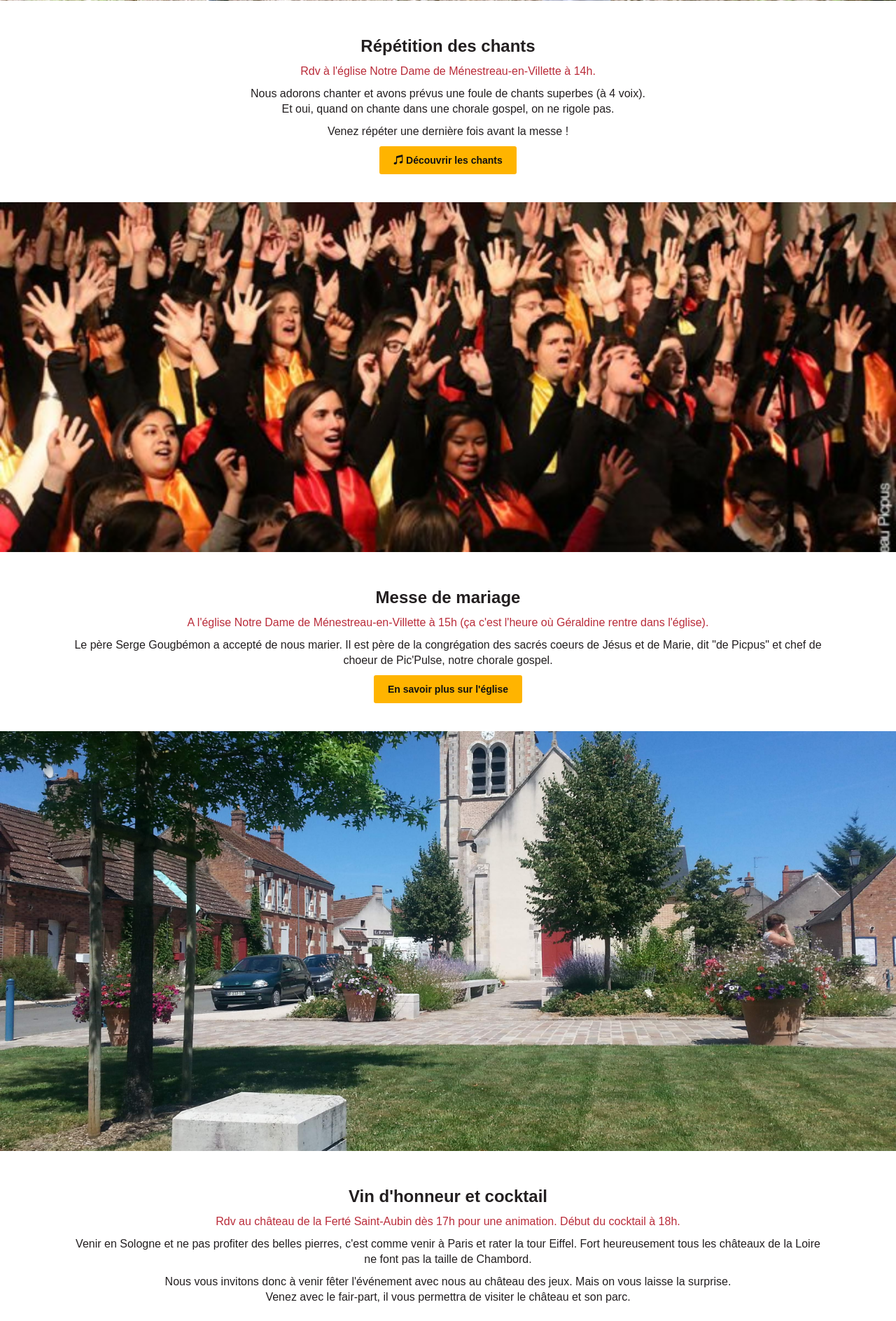
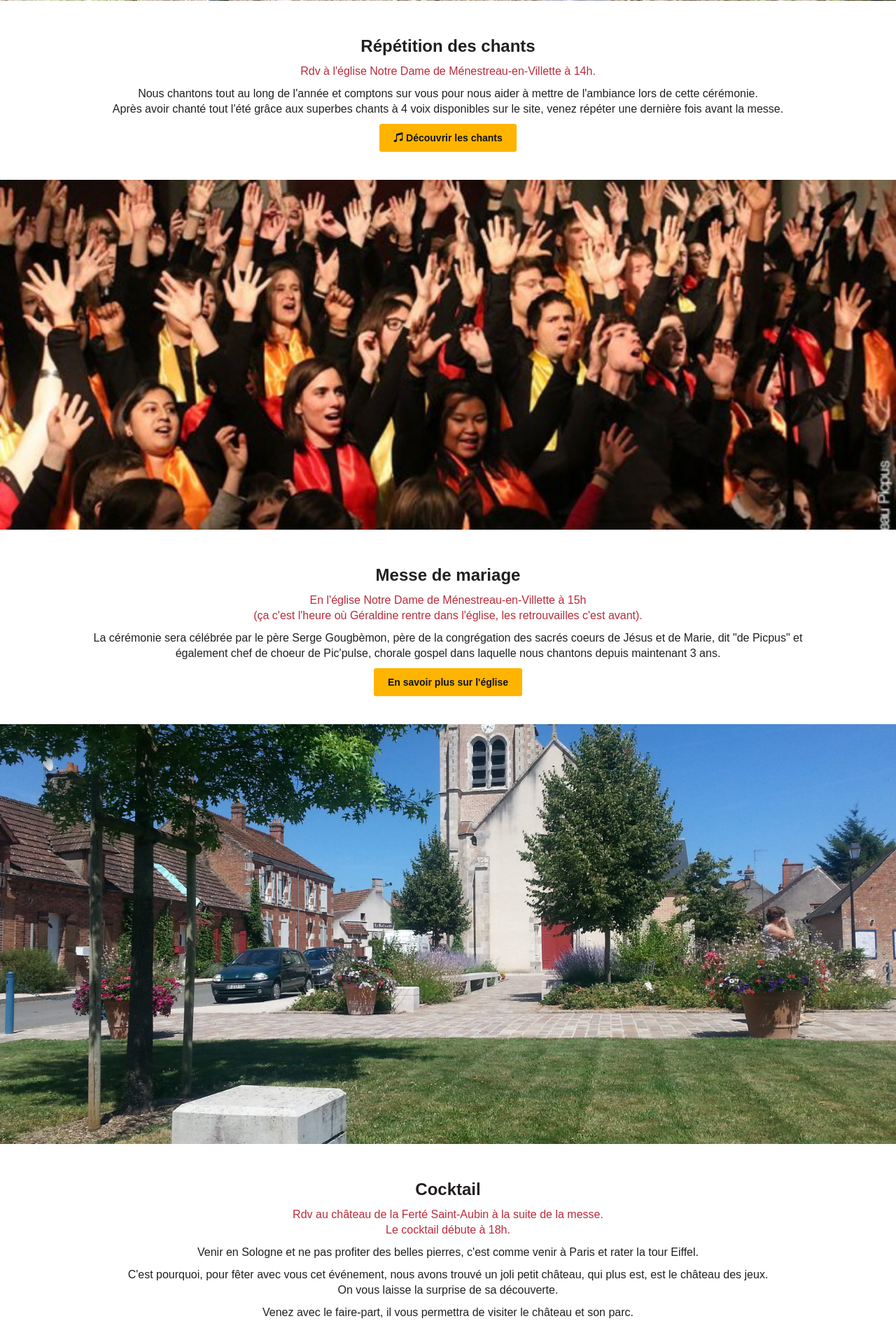
Before and after one commit to cyrilbecquart/mariage, a Django app: page /planning in a window 1280 px wide. Shown: the part 599-2487 px from the top of the page at 70% size. Run offline with Django 3.2, Linux system fonts and the light colour scheme; a user stored in the database is signed in; parts of the project's set-up code (start-up, migrations or seed data) failed here and were passed over; some libraries are stand-ins or nearby versions.

Commit message:
update of wording

```diff
--- a/app/mariage/static/css/main.css
+++ b/app/mariage/static/css/main.css
@@ -336,8 +336,10 @@
 .page-banner {
 	margin: 0 auto 60px;
 	display: block;
+	padding-top: 20px;
+}
+.page-banner.left {
 	padding-left: 165px;
-	padding-top: 20px;
 }
 
 /* Parallax */
@@ -374,7 +376,7 @@
 	#wrapper, .wrapper {
 		margin: 0 10px;
 	}
-	.page-banner {
+	.page-banner, .page-banner.left {
 		width: 100%;
 		padding: 20px 0 0 0;
 	}
--- a/app/mariage/templates/pages/home.html
+++ b/app/mariage/templates/pages/home.html
@@ -1,7 +1,7 @@
 {% extends 'base.html' %}
 
 {% block content %}
-    <h1 class="center">Un mariage en Sologne</h1>
+    <h1 class="center">Notre mariage en Sologne</h1>
 
     <div class="countdown red center">
 	    <div id="compte_a_rebours">
--- a/app/mariage/templates/pages/planning.html
+++ b/app/mariage/templates/pages/planning.html
@@ -34,9 +34,10 @@
             >
 				<h2>Répétition des chants</h2>
 				<p class="red">Rdv à l'église Notre Dame de Ménestreau-en-Villette à 14h.</p>
-				<p>Nous adorons chanter et avons prévus une foule de chants superbes (à 4 voix).
-					<br/>Et oui, quand on chante dans une chorale gospel, on ne rigole pas.</p>
-				<p>Venez répéter une dernière fois avant la messe !</p>
+				<p>Nous chantons tout au long de l'année et comptons sur vous
+					pour nous aider à mettre de l'ambiance lors de cette cérémonie.
+					<br/>Après avoir chanté tout l'été grâce aux superbes chants à 4 voix disponibles sur le site,
+					venez répéter une dernière fois avant la messe. </p>
 				<p><a class="action center" href="{% url 'ceremony' %}"><span class="glyphicon glyphicon-music" aria-hidden="true"></span> Découvrir les chants</a></p>
             </div>
         </div>
@@ -62,8 +63,12 @@
                 data-anchor-target="#slide-4 h2"
             >
 				<h2>Messe de mariage</h2>
-				<p class="red">A l'église Notre Dame de Ménestreau-en-Villette à 15h (ça c'est l'heure où Géraldine rentre dans l'église).</p>
-				<p>Le père Serge Gougbémon a accepté de nous marier. Il est père de la congrégation des sacrés coeurs de Jésus et de Marie, dit "de Picpus" et chef de choeur de Pic'Pulse, notre chorale gospel.</p>
+				<p class="red">En l'église Notre Dame de Ménestreau-en-Villette à 15h
+					<br/>(ça c'est l'heure où Géraldine rentre dans l'église, les retrouvailles c'est avant).</p>
+				<p>La cérémonie sera célébrée par le père Serge Gougbèmon,
+					père de la congrégation des sacrés coeurs de Jésus et de Marie, dit "de Picpus"
+					et également chef de choeur de Pic'pulse, chorale gospel dans laquelle
+					nous chantons depuis maintenant 3 ans.</p>
 				<p><a class="action center" href="{% url 'ceremony' %}">En savoir plus sur l'église</a></p>
             </div>
         </div>
@@ -88,12 +93,12 @@
                 data--200-top="opacity: 0"
                 data-anchor-target="#slide-6 h2"
             >
-				<h2>Vin d'honneur et cocktail</h2>
-				<p class="red">Rdv au château de la Ferté Saint-Aubin dès 17h pour une animation. Début du cocktail à 18h.</p>
-				<p>Venir en Sologne et ne pas profiter des belles pierres, c'est comme venir à Paris et rater la tour Eiffel.
-					Fort heureusement tous les châteaux de la Loire ne font pas la taille de Chambord.</p>
-				<p>Nous vous invitons donc à venir fêter l'événement avec nous au château des jeux. Mais on vous laisse la surprise.
-					<br/>Venez avec le fair-part, il vous permettra de visiter le château et son parc.</p>
+				<h2>Cocktail</h2>
+				<p class="red">Rdv au château de la Ferté Saint-Aubin à la suite de la messe. <br/>Le cocktail débute à 18h.</p>
+				<p>Venir en Sologne et ne pas profiter des belles pierres, c'est comme venir à Paris et rater la tour Eiffel.</p>
+				<p>C'est pourquoi, pour fêter avec vous cet événement, nous avons trouvé un joli petit château,
+					qui plus est, est le château des jeux. <br/>On vous laisse la surprise de sa découverte.</p>
+				<p>Venez avec le faire-part, il vous permettra de visiter le château et son parc.</p>
            </div>
         </div>
     </div>
@@ -119,7 +124,7 @@
             >
 				<h2>Dîner et Soirée</h2>
 				<p class="red">Toujours au château de la Ferté Saint-Aubin dès... que le cocktail sera fini.</p>
-				<p>Le reste est une surprise !</p>
+				<p>Préparez-vous à danser !</p>
           </div>
         </div>
     </div>
@@ -147,7 +152,7 @@
 				<p>Tout le monde dit que la journée de mariage passe trop vite, alors prenons un peu plus de temps pour discuter.</p>
 				<h2>Brunch</h2>
 				<p class="red">Rdv au Pavillon du Ramier, à partir de midi.</p>
-				<p class="bottom-20">Claire et Benoît, les parents de Géraldine, nous invite chez eux !</p>
+				<p class="bottom-20">Claire et Benoît, les parents de Géraldine, nous invitent chez eux !</p>
 				<p>Plein d'activités sportives seront disponibles, avec en particulier un magnifique étang.</p>
 				<p>Prévoyez un maillot de bain.</p>
           </div>
@@ -172,10 +177,10 @@
                 data-anchor-target="#slide-12 h2"
             >
 				<h2>Découverte de la Sologne</h2>
-				<p class="red">Avant, après, à la place.. à vous de voir, vous êtes liiiibre (Max) !</p>
-				<p>Entre les chateaux de la Loire, les vignobles (Sancerre), la faïencerie de Gien,
+				<p class="red">Avant, après, à la place.. à vous de voir, vous êtes liiiibres (Max) !</p>
+				<p>Entre les châteaux de la Loire, les vignobles (Sancerre), la faïencerie de Gien,
 					ne ratez pas cette superbe région. <br/>Passez un peu plus de temps à visiter.</p>
-				<p><a class="action center" href="{% url 'visit' %}">Que faut-il faut voir ?</a></p>
+				<p><a class="action center" href="{% url 'visit' %}">Que faut-il voir dans le coin ?</a></p>
           </div>
         </div>
     </div>
--- a/app/mariage/templates/pages/visit.html
+++ b/app/mariage/templates/pages/visit.html
@@ -13,7 +13,7 @@
                 data--200-top="opacity: 0"
                 data-anchor-target="#slide-1 h1"
             >
-				<h1 class="white-shadow">Visiter la Sologne</h1>
+				<h1 class="white-shadow">Visiter la Sologne et le pays de Loire</h1>
             </div>
         </div>
     </div>
@@ -25,7 +25,7 @@
             <div class="hsContent"
             	data--100-bottom="opacity: 0.3" data-center="opacity: 1" data-50-top="opacity: 1"
                 data--200-top="opacity: 0" data-anchor-target="#slide-2 h2">
-				<h2>Gien et la Faiencerie de Gien</h2>
+				<h2>Gien, la Faiencerie de Gien et le château musée de la chasse</h2>
             </div>
         </div>
     </div>
@@ -84,6 +84,7 @@
                 data--200-top="opacity: 0" data-anchor-target="#slide-8 h2">
 				<h2>L'Abbaye de Saint Benoît sur Loire</h2>
 				<h3>Première Abbaye Bénédictine de France</h3>
+				<h3>Et l'Oratoire carolingien de Germigny-des-Prés, du IX<sup>ème</sup> siècle</h3>
             </div>
         </div>
     </div>
--- a/app/mariage/templates/registration/login.html
+++ b/app/mariage/templates/registration/login.html
@@ -15,9 +15,9 @@
 	</div>
 	<div class="col-sm-6">
 		<h1 class="blue xs-center">Mariage de <br/>Cyril et Géraldine</h1>
-		<h3 class="top-40 xs-center">{% trans "Can't wait to tell you more about our plans" %}</h3>
-		<p class="xs-center">{% trans "Le nom d'utilisateur est 'cyril-et-geraldine'." %}
-			<br/>{% trans "Le mot de passe est sur l'invitation jointe au faire-part. Écrire en minuscules." %}</p>
+		<h3 class="top-40 xs-center">Connectez-vous pour en savoir plus !</h3>
+		<p class="xs-center">Le nom d'utilisateur est '<b>cyril-et-geraldine</b>'.
+			<br/>Le mot de passe est sur l'invitation jointe au faire-part. Écrire en minuscules.</p>
 		<form method="post" action="{% url 'login' %}" class="smallForm clearfix top-40">
 		    {{ form.non_field_errors }}
 		    {{form.fieldsx}}
```
Also changed, not shown: app/mariage/templates/pages/ceremony.html (+15 -12 lines), app/mariage/templates/pages/coming.html (+7 -5 lines), app/mariage/templates/pages/voyage.html (+6 -2 lines).
